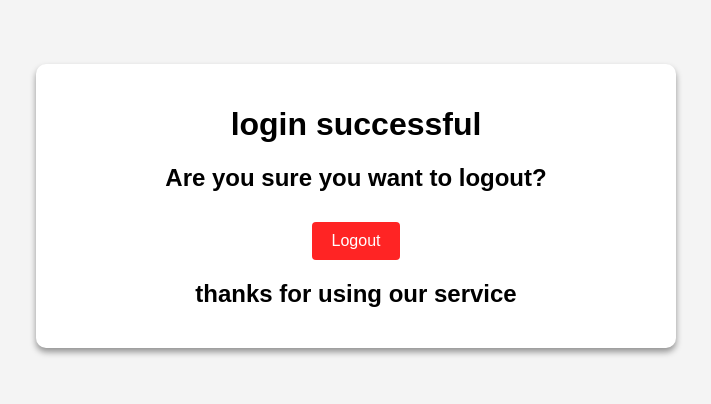
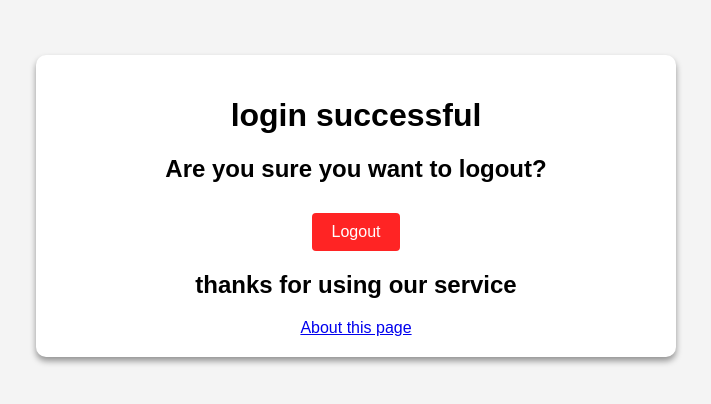
Before and after one commit to MRAN-XYZ/login-dum, a plain HTML site: page logout/logout.html in a window 1280 px wide. Shown: the part 202-606 px from the top of the page, without its empty margins (284-995 px from the left). Drawn offline with Linux system fonts and the light colour scheme.

Commit message:
Update logout.html

```diff
--- a/logout/logout.html
+++ b/logout/logout.html
@@ -15,6 +15,7 @@
     <h2>Are you sure you want to logout?</h1>
     <button class="logout-btn" onclick="logout()">Logout</button>
     <h2>thanks for using our service</h2>
+    <a href="/Login-test/about/about.html">About this page</a>
   </div>
 
   <!-- Include file JavaScript -->
```
